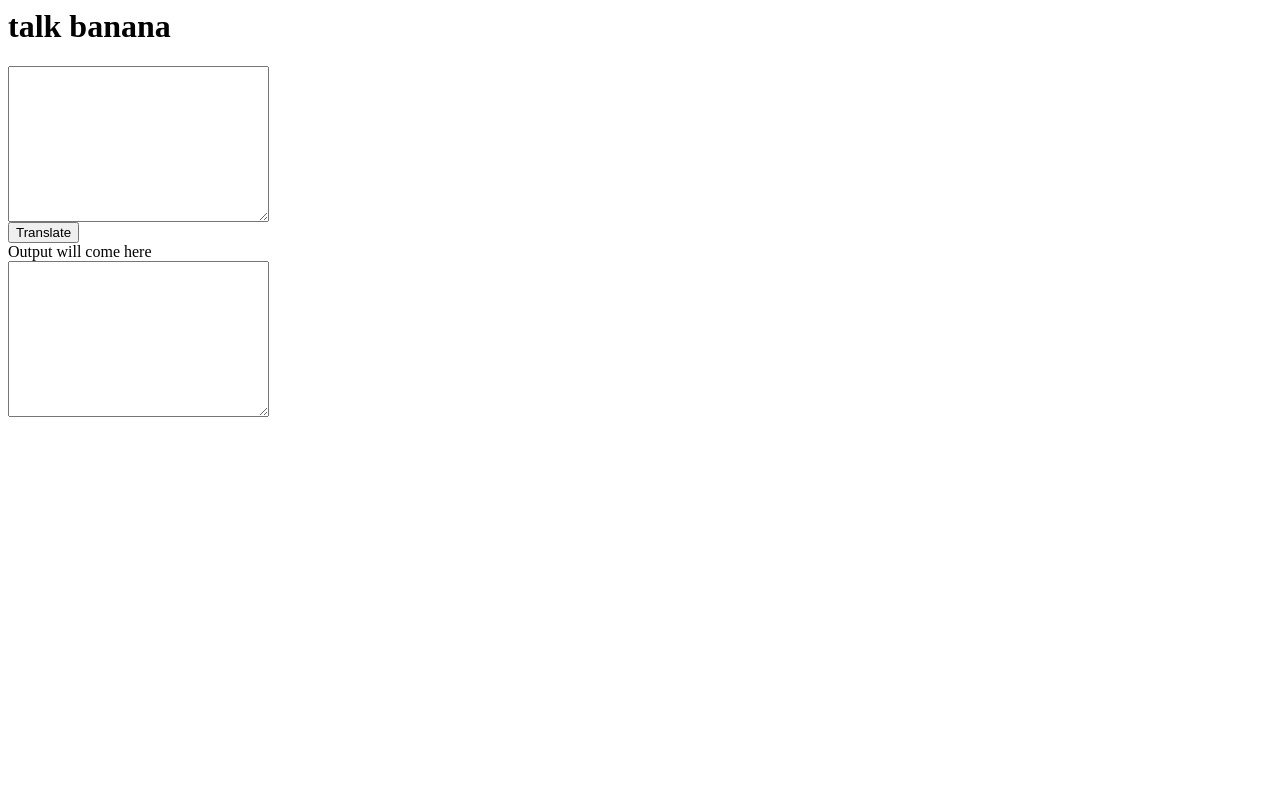
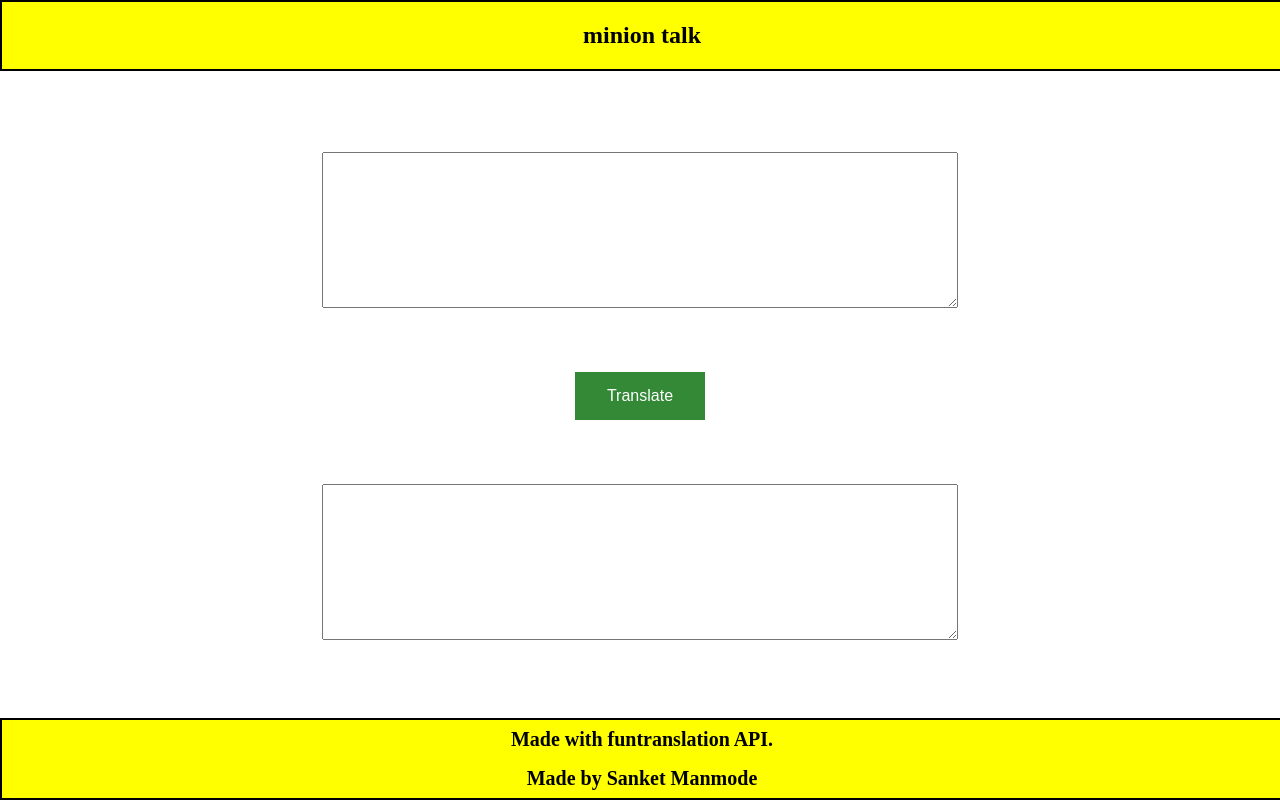
Before and after one commit to manmodesanket/bananatalk, a plain HTML site: page index.html in a window 1280 px wide. Drawn offline with Linux system fonts and the light colour scheme.

Commit message:
changes in cs and footer added

```diff
--- a/app.js
+++ b/app.js
@@ -1,18 +1,22 @@
-console.log("hello");
-
 var btnTranslate = document.querySelector("#btn-translate");
 
 var textInput = document.querySelector("#txt-input");
 
 var textOutput = document.querySelector("#txt-output");
 
-var url = "https://lessonfourapi.tanaypratap.repl.co/translate/yoda.json";
+var url = "https://api.funtranslations.com/translate/minion.json";
+
+var errorHandler = (err) => {
+    console.log("ERROR OCCURED");
+    alert("Error " + err);
+}
 
 btnTranslate.addEventListener("click", () => {
     var url2 = url + "?text=" + textInput.value;
     console.log(url2);
     fetch(url2).then((res) => res.json()).then((res) => {
         console.log(res);
-        textOutput.value = res.contents.text;
+        textOutput.value = res.contents.translated;
     })
+    .catch(errorHandler)
 })
--- a/index.html
+++ b/index.html
@@ -6,11 +6,26 @@
     <title>banana speak</title>
 </head>
 <body>
-    <h1>talk banana</h1>
-    <textarea name="translator" id="txt-input" cols="30" rows="10"></textarea>
-    <button id="btn-translate">Translate</button>
-    Output will come here
-    <textarea name="translator" id="txt-output" cols="30" rows="10"></textarea>
+    <nav class="navbar">
+        <h1>minion talk</h1>
+    </nav>
+    <div class="app">
+        <div class="element">
+            <textarea name="translator" id="txt-input" cols="30" rows="10"></textarea>
+        </div>
+        <div class="element">
+            <button id="btn-translate">Translate</button>
+        </div>
+        <div class="element">
+            <textarea name="translator" id="txt-output" cols="30" rows="10"></textarea>
+        </div>
+
+    </div>
+
+    <footer class="footer">
+       <div><strong>Made with funtranslation API.</strong></div>
+       <div><strong>Made by Sanket Manmode</div>
+    </footer>
     <script src="app.js" type="text/javascript"></script>
 </body>
 </html>
--- a/style.css
+++ b/style.css
@@ -1,12 +1,61 @@
+body {
+    margin: 0;
+}
+
+.navbar {
+    top: 0;
+    width: 100%;
+    position: fixed;
+    text-align: center;
+    max-height: 20vh;
+    background-color: yellow;
+    border: 2px solid black;
+}
+
+
+.app {
+    padding: 15vh 4vh;
+    max-width: 700px;
+    margin: auto;
+}
+
+.element {
+    padding: 2rem;
+}
 
 #txt-input {
     display: block;
+    width: 100%;
+    margin: auto;
 }
 
 #btn-translate {
     display: block;
+    color: white;
+    font-size: 16px;
+    padding: 15px 32px;
+    margin: auto;
+    background-color: #348937;
+    border: none;
 }
 
 #txt-output {
     display: block;
+    width: 100%;
+    margin: auto;
 }
+
+.footer {
+    bottom: 0;
+    width: 100%;
+    position: fixed;
+    text-align: center;
+    max-height: 20vh;
+    background-color: yellow;
+    border: 2px solid black;
+}
+
+footer div {
+    font-size: 20px;
+    padding: 1vh;
+}
```
